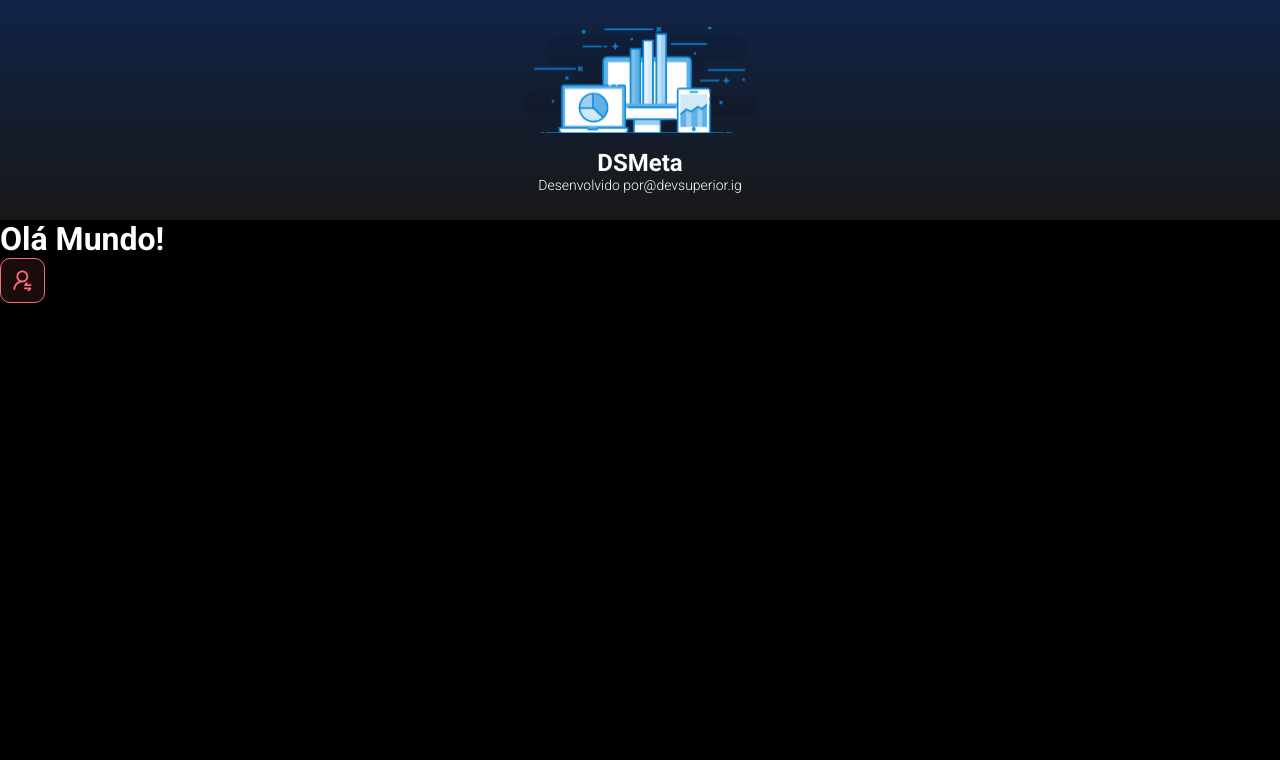
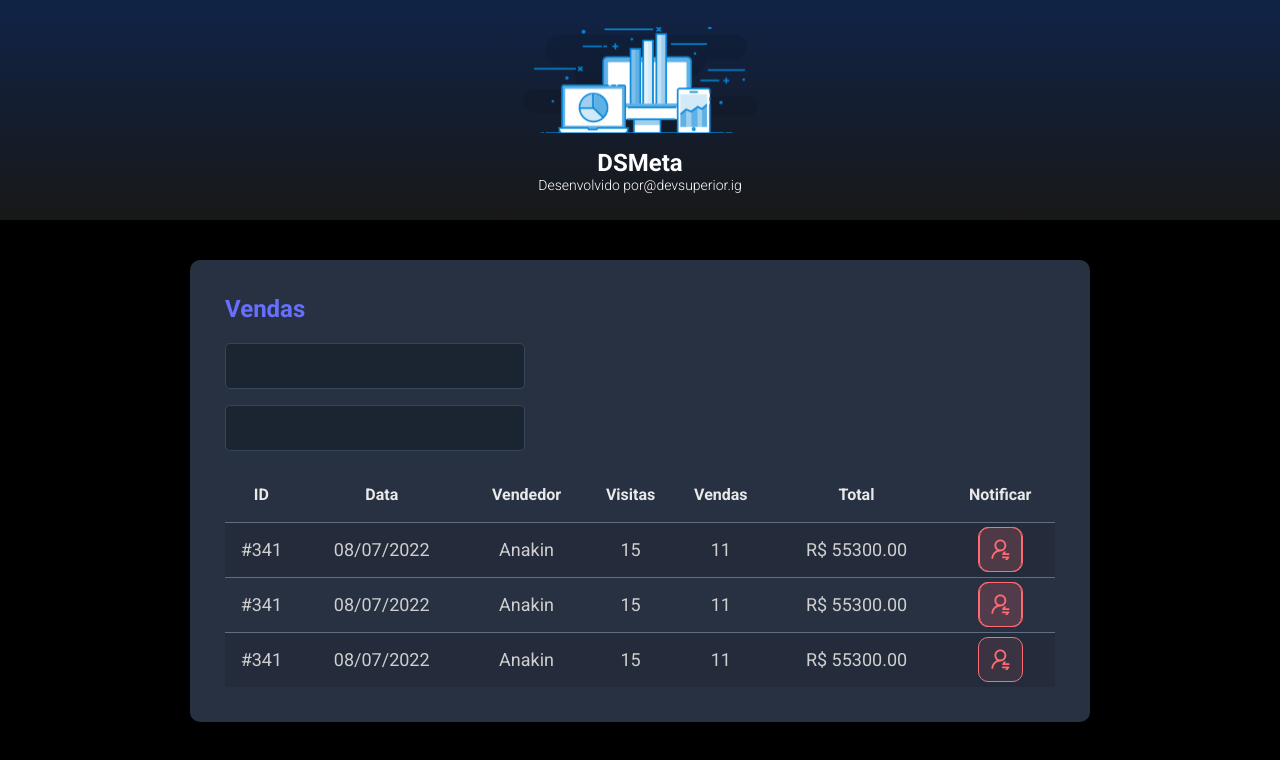
Before and after one commit to franciscosouzalima/dsmeta, a React (Vite) app in the folder frontend/: page / in a window 1280 px wide. Shown: the top 760 px of the page. Built offline with nearby package versions, Linux system fonts and the light colour scheme.

Commit message:
add SalesCard component and fix Header export

```diff
--- a/frontend/src/App.tsx
+++ b/frontend/src/App.tsx
@@ -1,13 +1,19 @@
-import { Header } from "./components/Header"
+import Header from "./components/Header"
+import SalesCard from "./components/SalesCard"
 import NotificationButton from "./components/NotificationButton"
 
 function App() {
 
   return (
     <>
-    <Header/>
-      <h1>Olá Mundo!</h1>
-      <NotificationButton/>
+      <Header/>
+      <main>
+        <section id="sales">
+          <div className="dsmeta-container">
+            <SalesCard/>
+          </div >
+        </section >
+      </main>
     </>
   )
 }
--- a/frontend/src/components/Header/index.tsx
+++ b/frontend/src/components/Header/index.tsx
@@ -2,7 +2,7 @@
 
 import "./styles.css"
 
-export function Header() {
+function Header() {
   return (
     <header>
       <div className="dsmeta-logo-container">
@@ -16,3 +16,5 @@
     </header>
   )
 }
+
+export default Header
--- /dev/null
+++ b/frontend/src/components/SalesCard/index.tsx
@@ -0,0 +1,84 @@
+import logo from "../../assets/img/logo.svg"
+import NotificationButton from "../NotificationButton"
+
+import "./styles.css"
+
+function SalesCard() {
+  return (
+
+    <div className="dsmeta-card">
+      <h2 className="dsmeta-sales-title">Vendas</h2>
+      <div>
+        <div className="dsmeta-form-control-container">
+          <input className="dsmeta-form-control" type="text"/>
+        </div>
+        <div className="dsmeta-form-control-container">
+          <input className="dsmeta-form-control" type="text"/>
+        </div>
+      </div>
+
+      <div>
+        <table className="dsmeta-sales-table">
+          <thead>
+            <tr>
+              <th className="show992">ID</th>
+              <th className="show576">Data</th>
+              <th>Vendedor</th>
+              <th className="show992">Visitas</th>
+              <th className="show992">Vendas</th>
+              <th>Total</th>
+              <th>Notificar</th>
+            </tr>
+          </thead>
+          <tbody>
+            <tr>
+              <td className="show992">#341</td>
+              <td className="show576">08/07/2022</td>
+              <td>Anakin</td>
+              <td className="show992">15</td>
+              <td className="show992">11</td>
+              <td>R$ 55300.00</td>
+              <td>
+                <div className="dsmeta-red-btn-container">
+                  <div className="dsmeta-red-btn">
+                    <NotificationButton/>
+                  </div>
+                </div>
+              </td>
+            </tr>
+            <tr>
+              <td className="show992">#341</td>
+              <td className="show576">08/07/2022</td>
+              <td>Anakin</td>
+              <td className="show992">15</td>
+              <td className="show992">11</td>
+              <td>R$ 55300.00</td>
+              <td>
+                <div className="dsmeta-red-btn-container">
+                  <div className="dsmeta-red-btn">
+                    <NotificationButton/>
+                  </div>
+                </div>
+              </td>
+            </tr>
+            <tr>
+              <td className="show992">#341</td>
+              <td className="show576">08/07/2022</td>
+              <td>Anakin</td>
+              <td className="show992">15</td>
+              <td className="show992">11</td>
+              <td>R$ 55300.00</td>
+              <td>
+                <div className="dsmeta-red-btn-container">
+                  <NotificationButton/>
+                </div>
+              </td>
+            </tr>
+          </tbody>
+        </table>
+      </div>
+    </div>
+  )
+}
+
+export default SalesCard
--- /dev/null
+++ b/frontend/src/components/SalesCard/styles.css
@@ -0,0 +1,108 @@
+.dsmeta-card {
+  background-color: #283142;
+  border-radius: 10px;
+  padding: 30px 10px;
+}
+
+.dsmeta-container {
+  width: 100%;
+  max-width: 900px;
+  margin: 0 auto;
+}
+
+#sales {
+  padding: 40px 10px;
+}
+
+.dsmeta-sales-title {
+  color: #676fff;
+  font-size: 24px;
+  margin-bottom: 20px;
+}
+
+.dsmeta-form-control-container {
+  margin-bottom: 16px;
+  max-width: 300px;
+}
+
+.dsmeta-form-control {
+  width: 100%;
+  height: 46px;
+  background-color: #1b2531;
+  border: 1px solid #384459;
+  border-radius: 5px;
+  color: #9aaabe;
+  padding: 0 20px;
+  font-size: 18px;
+}
+
+.dsmeta-sales-table {
+  width: 100%;
+  border-spacing: 0;
+  border-collapse: collapse;
+}
+
+.dsmeta-sales-table thead {
+  height: 55px;
+  font-size: 16px;
+  color: #e9e9e9;
+  font-weight: 700;
+}
+
+.dsmeta-sales-table tbody {
+  font-size: 14px;
+  font-weight: 400;
+  color: #cfcfcf;
+  text-align: center;
+}
+
+.dsmeta-sales-table tbody tr {
+  height: 74px;
+  border-top: 1px solid #5f6e82;
+}
+
+.dsmeta-sales-table tbody tr:hover > td {
+  background-color: #384459;
+}
+
+.dsmeta-sales-table tbody tr:nth-child(odd) {
+  background-color: #242c3b;
+}
+
+
+.dsmeta-red-btn-container {
+  display: flex;
+  justify-content: center;
+}
+
+.show576 {
+    display: none;
+}
+
+.show992 {
+    display: none;
+}
+
+@media (min-width: 576px) {
+    .show576 {
+        display: table-cell;
+    }
+
+    .dsmeta-card {
+        padding: 35px;
+    }
+
+    .dsmeta-sales-table tbody tr {
+        height: 55px;
+    }
+
+    .dsmeta-sales-table tbody {
+        font-size: 18px;
+    }
+}
+
+@media (min-width: 992px) {
+    .show992 {
+        display: table-cell;
+    }
+}
--- a/frontend/src/index.css
+++ b/frontend/src/index.css
@@ -19,112 +19,3 @@
   color: unset;
   text-decoration: none;
 }
-
-.dsmeta-card {
-  background-color: #283142;
-  border-radius: 10px;
-  padding: 30px 10px;
-}
-
-.dsmeta-container {
-  width: 100%;
-  max-width: 900px;
-  margin: 0 auto;
-}
-
-#sales {
-  padding: 40px 10px;
-}
-
-.dsmeta-sales-title {
-  color: #676fff;
-  font-size: 24px;
-  margin-bottom: 20px;
-}
-
-.dsmeta-form-control-container {
-  margin-bottom: 16px;
-  max-width: 300px;
-}
-
-.dsmeta-form-control {
-  width: 100%;
-  height: 46px;
-  background-color: #1b2531;
-  border: 1px solid #384459;
-  border-radius: 5px;
-  color: #9aaabe;
-  padding: 0 20px;
-  font-size: 18px;
-}
-
-.dsmeta-sales-table {
-  width: 100%;
-  border-spacing: 0;
-  border-collapse: collapse;
-}
-
-.dsmeta-sales-table thead {
-  height: 55px;
-  font-size: 16px;
-  color: #e9e9e9;
-  font-weight: 700;
-}
-
-.dsmeta-sales-table tbody {
-  font-size: 14px;
-  font-weight: 400;
-  color: #cfcfcf;
-  text-align: center;
-}
-
-.dsmeta-sales-table tbody tr {
-  height: 74px;
-  border-top: 1px solid #5f6e82;
-}
-
-.dsmeta-sales-table tbody tr:hover > td {
-  background-color: #384459;
-}
-
-.dsmeta-sales-table tbody tr:nth-child(odd) {
-  background-color: #242c3b;
-}
-
-
-.dsmeta-red-btn-container {
-  display: flex;
-  justify-content: center;
-}
-
-.show576 {
-    display: none;
-}
-
-.show992 {
-    display: none;
-}
-
-@media (min-width: 576px) {
-    .show576 {
-        display: table-cell;
-    }
-
-    .dsmeta-card {
-        padding: 35px;
-    }
-
-    .dsmeta-sales-table tbody tr {
-        height: 55px;
-    }
-
-    .dsmeta-sales-table tbody {
-        font-size: 18px;
-    }
-}
-
-@media (min-width: 992px) {
-    .show992 {
-        display: table-cell;
-    }
-}
```
